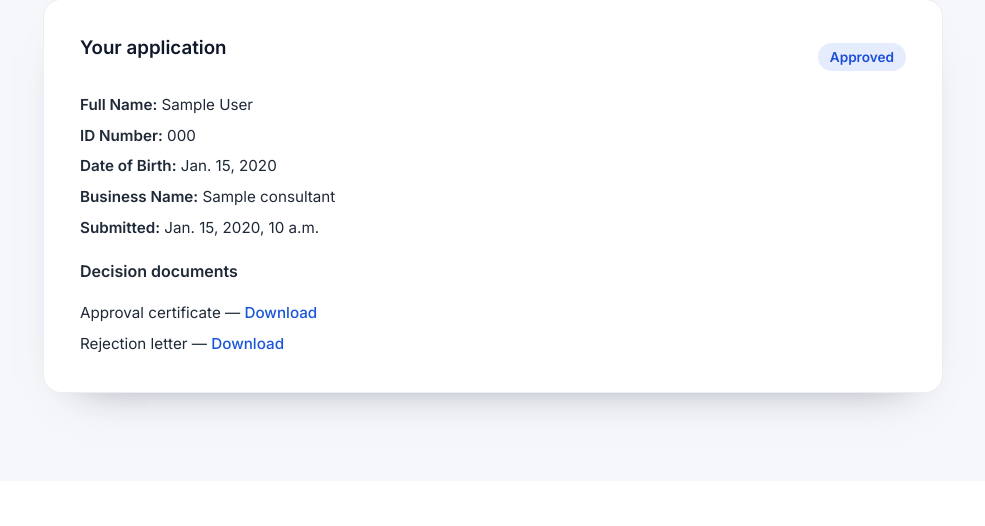
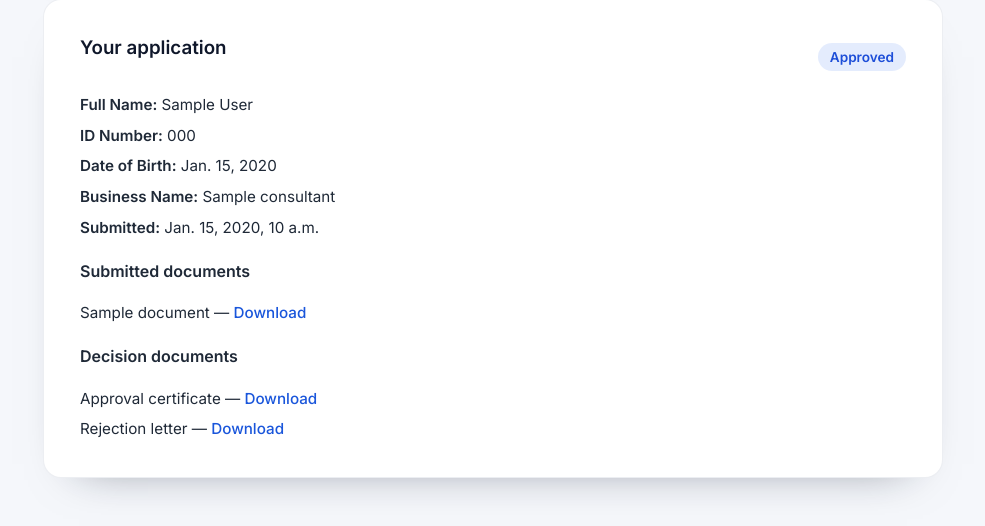
Before and after one commit to KopanoKaasNielsen/Consultants-Application-Management-System, a Django app: template templates/dashboard.html in a window 1280 px wide. Shown: the part 319-845 px from the top of the page, without its empty margins (147-1132 px from the left). Before the commit the page ends 745 px from the top, so only its background shows below. Run offline with Django 5.2, Linux system fonts and the light colour scheme; tables that the repository leaves empty hold one stand-in row (values such as "Sample post"); the template is opened without the code that fills it: values that come from a table or form of the project are taken from there, most other values are stand-ins (such as "Sample title", 1, 10 or a date in 2020).

Commit message:
Add submitted documents section to consultant dashboard

```diff
--- a/templates/dashboard.html
+++ b/templates/dashboard.html
@@ -42,6 +42,15 @@
       <li><strong>Submitted:</strong> {{ application.submitted_at }}</li>
     </ul>
 
+    {% if document_fields %}
+    <h4>Submitted documents</h4>
+    <ul class="document-list">
+      {% for document in document_fields %}
+      <li>{{ document.label }} — <a href="{{ document.file.url }}" target="_blank" rel="noopener">Download</a></li>
+      {% endfor %}
+    </ul>
+    {% endif %}
+
     {% if application.certificate_pdf or application.rejection_letter %}
     <h4>Decision documents</h4>
     <ul class="document-list">
```
Also changed, not shown: apps/users/views.py (+21 -0 lines).
